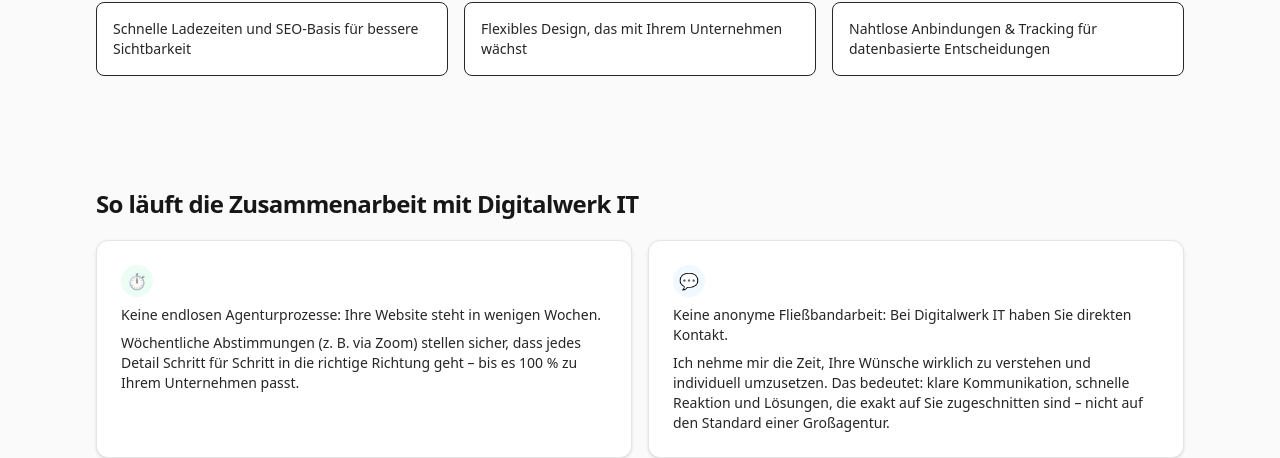
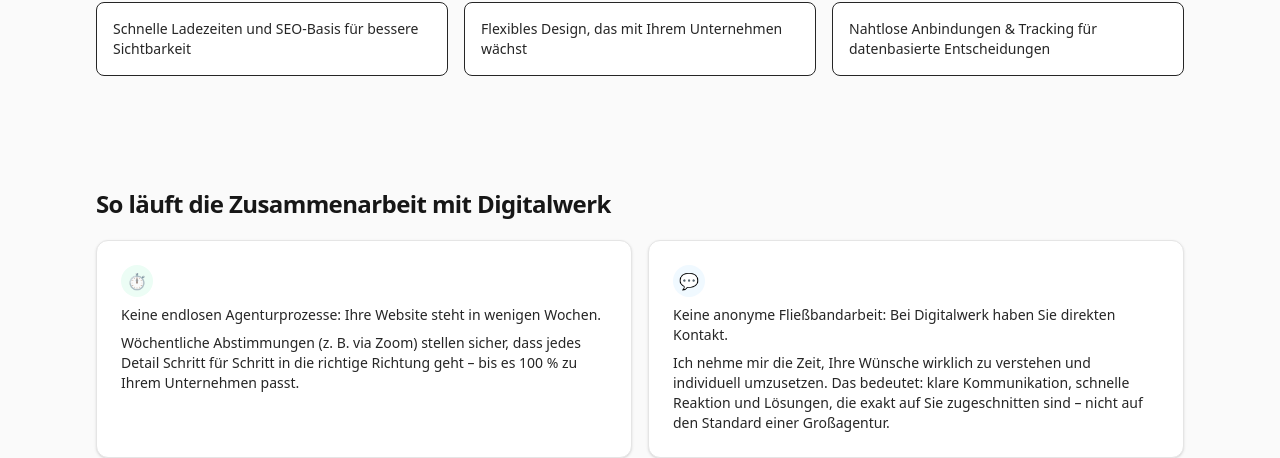
Before and after one commit to Remodops/digitalwerk, a Next.js app: page /ueber-uns in a window 1280 px wide. Shown: the part 878-1336 px from the top of the page. Built offline with nearby package versions, Linux system fonts and the light colour scheme; no server answers.

Commit message:
style(about): Firmenname zu „Digitalwerk" verkürzt (ohne „IT")

```diff
--- a/src/app/(site)/ueber-uns/page.tsx
+++ b/src/app/(site)/ueber-uns/page.tsx
@@ -30,7 +30,7 @@
           <div className="rounded-lg border p-4 bg-white">Nahtlose Anbindungen & Tracking für datenbasierte Entscheidungen</div>
         </div>
       </Section>
-      <Section title="So läuft die Zusammenarbeit mit Digitalwerk IT" className="bg-neutral-50">
+      <Section title="So läuft die Zusammenarbeit mit Digitalwerk" className="bg-neutral-50">
         <div className="grid grid-cols-1 gap-4 sm:grid-cols-2">
           <Card className="p-5">
             <div className="mb-2">
@@ -48,7 +48,7 @@
               <span aria-hidden className="flex h-8 w-8 items-center justify-center rounded-full bg-sky-50 dark:bg-neutral-800">💬</span>
             </div>
             <p className="text-neutral-800 text-sm">
-              Keine anonyme Fließbandarbeit: Bei Digitalwerk IT haben Sie direkten Kontakt.
+              Keine anonyme Fließbandarbeit: Bei Digitalwerk haben Sie direkten Kontakt.
             </p>
             <p className="text-neutral-800 text-sm mt-2">
               Ich nehme mir die Zeit, Ihre Wünsche wirklich zu verstehen und individuell umzusetzen. Das bedeutet: klare Kommunikation, schnelle Reaktion und Lösungen, die exakt auf Sie zugeschnitten sind – nicht auf den Standard einer Großagentur.
```
